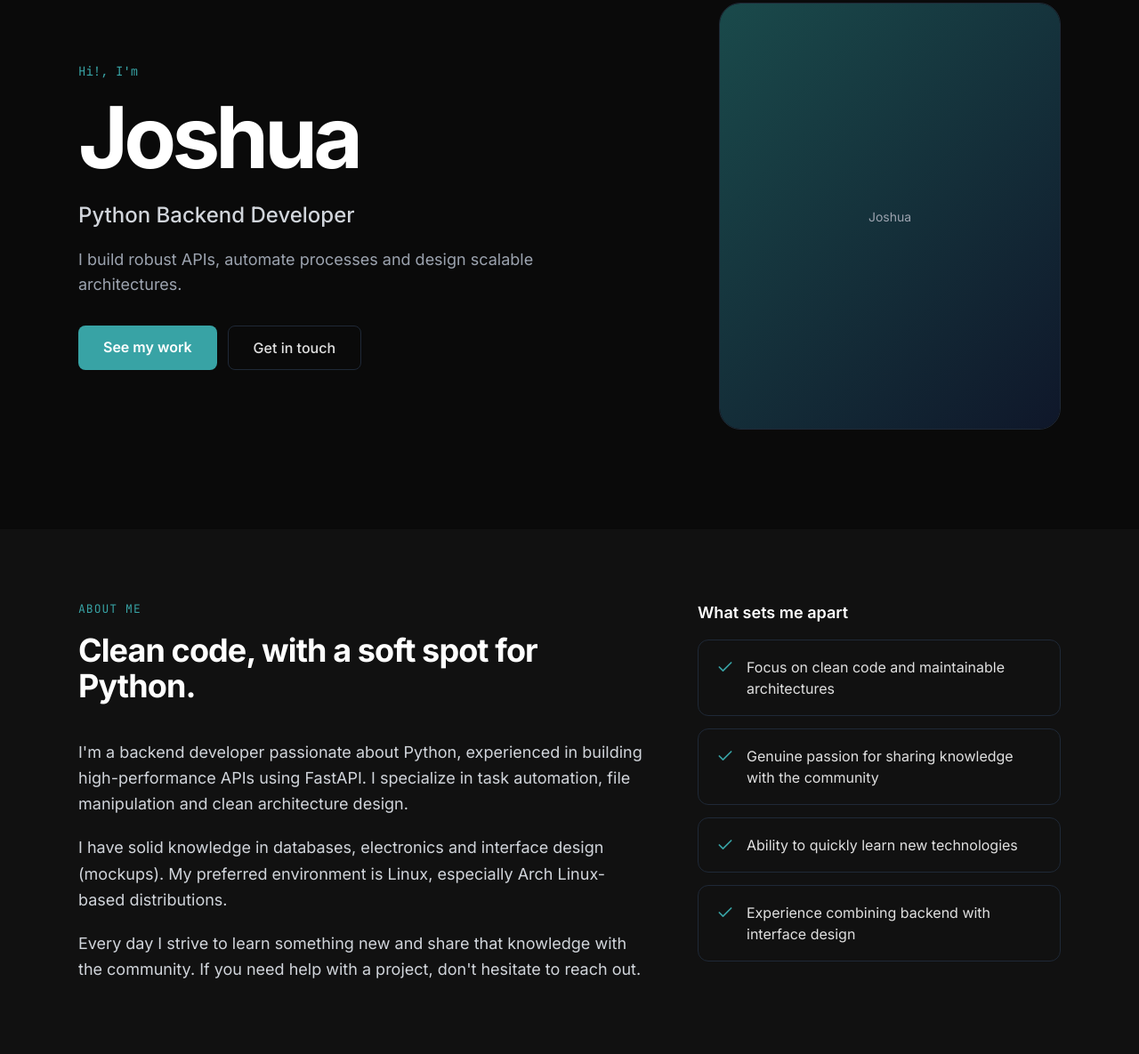
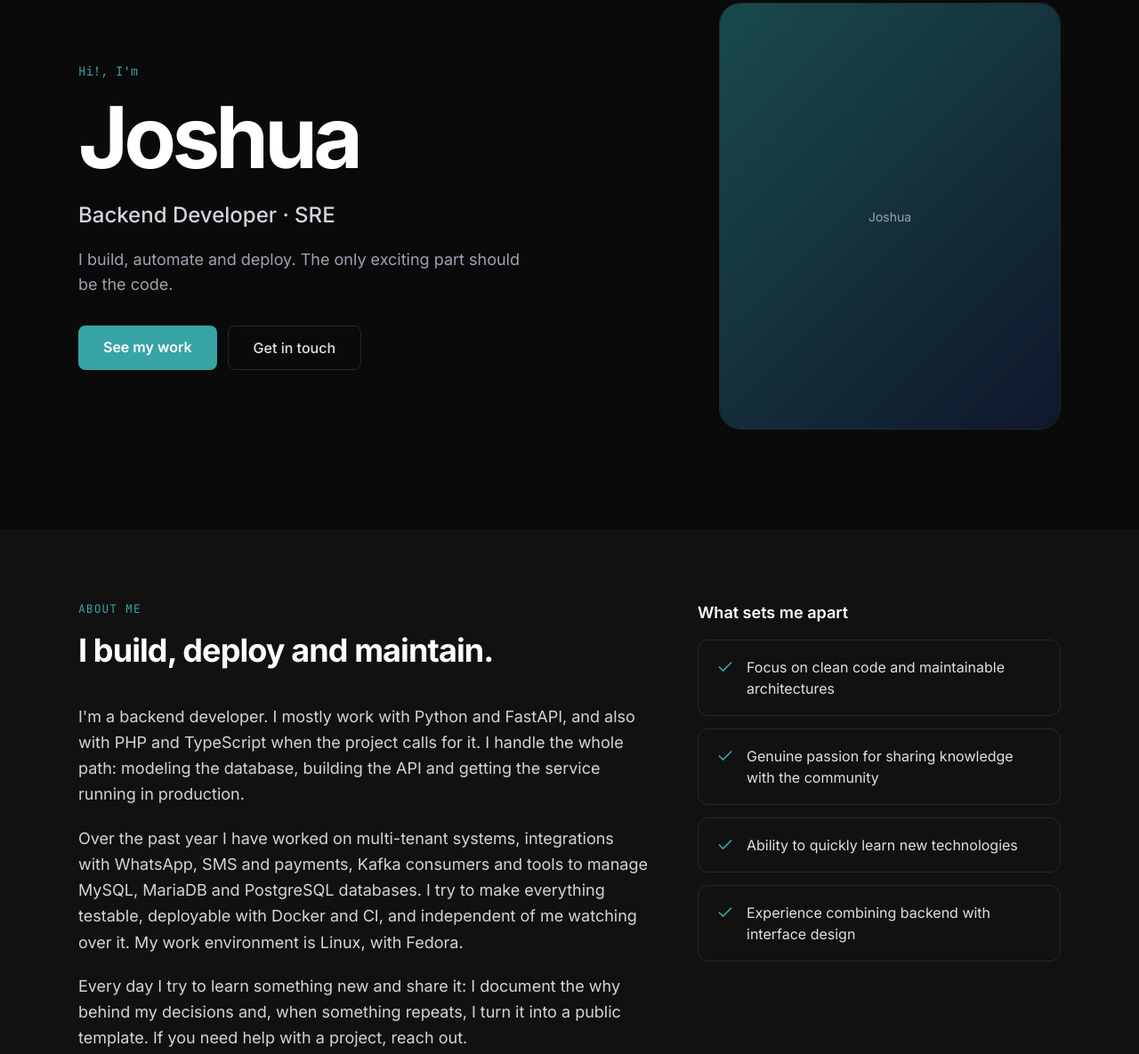
Before and after one commit to OJoshuaCG/OJoshuaCG, a plain HTML site: page portfolio/index.html in a window 1280 px wide. Shown: the part 109-1294 px from the top of the page at 89% size. Drawn offline with nearby package versions, Linux system fonts and the light colour scheme.

Commit message:
feat(portfolio): rewrite role, tagline, about and deployment skill copy
Reposition the profile as Backend Developer and SRE, replace the tagline and about text with content grounded in recent projects, and shorten the deployment skill card to match the other cards. Update meta descriptions accordingly.

```diff
--- a/portfolio/config.json
+++ b/portfolio/config.json
@@ -34,8 +34,8 @@
     "hero": {
       "greeting": { "es": "Hola!, soy", "en": "Hi!, I'm" },
       "name": "Joshua",
-      "role": { "es": "Desarrollador Backend en Python", "en": "Python Backend Developer" },
-      "subtitle": { "es": "Construyo APIs robustas, automatizo procesos y diseño arquitecturas escalables.", "en": "I build robust APIs, automate processes and design scalable architectures." },
+      "role": { "es": "Backend Developer · SRE", "en": "Backend Developer · SRE" },
+      "subtitle": { "es": "Construyo, automatizo y despliego. Lo único emocionante debería ser el código.", "en": "I build, automate and deploy. The only exciting part should be the code." },
       "cta": { "es": "Conoce mi trabajo", "en": "See my work" },
       "ctaLink": "#projects",
       "ctaSecondary": { "es": "Contáctame", "en": "Get in touch" },
@@ -45,19 +45,19 @@
     },
     "about": {
       "title": { "es": "Sobre mí", "en": "About me" },
-      "headline": { "es": "Código limpio, con cariño por Python.", "en": "Clean code, with a soft spot for Python." },
+      "headline": { "es": "Construyo, despliego y mantengo.", "en": "I build, deploy and maintain." },
       "paragraphs": [
         {
-          "es": "Soy un desarrollador backend con un gran cariño por Python, con experiencia en la creación de APIs de alto rendimiento utilizando FastAPI. Me especializo en automatización de tareas, manipulación de archivos y diseño de arquitecturas limpias.",
-          "en": "I'm a backend developer passionate about Python, experienced in building high-performance APIs using FastAPI. I specialize in task automation, file manipulation and clean architecture design."
+          "es": "Soy desarrollador backend. Trabajo sobre todo con Python y FastAPI, y también con PHP y TypeScript cuando el proyecto lo pide. Me encargo de todo el camino: modelar la base de datos, construir la API y dejar el servicio corriendo en producción.",
+          "en": "I'm a backend developer. I mostly work with Python and FastAPI, and also with PHP and TypeScript when the project calls for it. I handle the whole path: modeling the database, building the API and getting the service running in production."
         },
         {
-          "es": "Tengo conocimientos sólidos en bases de datos, electrónica y diseño de interfaces (mockups). Mi entorno preferido es Linux, especialmente las distribuciones basadas en Arch Linux.",
-          "en": "I have solid knowledge in databases, electronics and interface design (mockups). My preferred environment is Linux, especially Arch Linux-based distributions."
+          "es": "En el último año he trabajado en sistemas multi-tenant, integraciones con WhatsApp, SMS y pagos, consumidores de Kafka y herramientas para administrar bases de datos MySQL, MariaDB y PostgreSQL. Intento que todo se pueda probar, desplegar con Docker y CI, y no dependa de que yo esté mirándolo. Mi entorno de trabajo es Linux, con Fedora.",
+          "en": "Over the past year I have worked on multi-tenant systems, integrations with WhatsApp, SMS and payments, Kafka consumers and tools to manage MySQL, MariaDB and PostgreSQL databases. I try to make everything testable, deployable with Docker and CI, and independent of me watching over it. My work environment is Linux, with Fedora."
         },
         {
-          "es": "Cada día me esfuerzo por aprender algo nuevo y compartir ese conocimiento con la comunidad. Si necesitas ayuda con algún proyecto, no dudes en contactarme.",
-          "en": "Every day I strive to learn something new and share that knowledge with the community. If you need help with a project, don't hesitate to reach out."
+          "es": "Cada día intento aprender algo nuevo y compartirlo: documento el porqué de mis decisiones y, cuando algo se repite, lo convierto en una plantilla pública. Si necesitas ayuda con un proyecto, escríbeme.",
+          "en": "Every day I try to learn something new and share it: I document the why behind my decisions and, when something repeats, I turn it into a public template. If you need help with a project, reach out."
         }
       ]
     },
@@ -136,10 +136,10 @@
           }
         },
         {
-          "title": { "es": "DevOps & SRE", "en": "DevOps & SRE" },
+          "title": { "es": "Despliegue y operación", "en": "Deployment & Operations" },
           "description": {
-            "es": "Contenedores con Docker, CI/CD, monitoreo y nociones de infraestructura como código.",
-            "en": "Containers with Docker, CI/CD, monitoring and infrastructure as code fundamentals."
+            "es": "Contenedores con Docker, despliegues automáticos y plantillas listas para producción, para que desplegar sea repetible.",
+            "en": "Docker containers, automated deployments and production-ready templates, so shipping is repeatable."
           }
         }
       ]
--- a/portfolio/index.html
+++ b/portfolio/index.html
@@ -4,13 +4,13 @@
   <meta charset="UTF-8">
   <meta name="viewport" content="width=device-width, initial-scale=1.0">
   <title>Joshua CG | Backend Developer</title>
-  <meta name="description" content="Portfolio de Joshua CG - Desarrollador Backend en Python. APIs con FastAPI, automatización y arquitecturas escalables.">
+  <meta name="description" content="Portfolio de Joshua CG - Backend Developer · SRE. Construyo, automatizo y despliego.">
   <meta name="author" content="OJoshuaCG">
   <meta name="theme-color" content="#0a0a0a">
 
   <!-- Open Graph -->
   <meta property="og:title" content="Joshua CG | Backend Developer">
-  <meta property="og:description" content="Desarrollador Backend en Python. APIs robustas, automatización y arquitecturas escalables.">
+  <meta property="og:description" content="Backend Developer · SRE. Construyo, automatizo y despliego.">
   <meta property="og:type" content="website">
   <meta property="og:image" content="./assets/images/hero/hero-portrait.webp">
 
```
